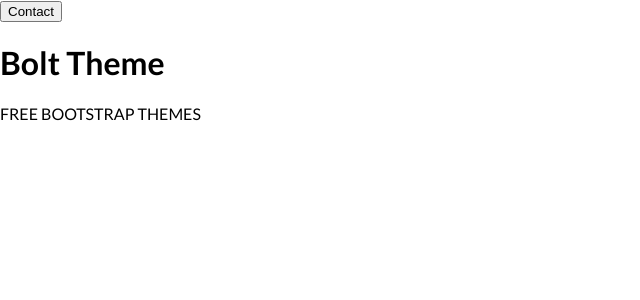
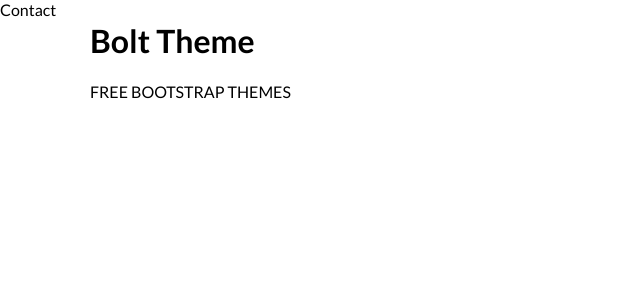
Before and after one commit to kanemototomoki/nest_and_next-todo, a Next.js app in the folder client/: page / in a window 1280 px wide. Shown: the top 300 px of the page, without its empty margins (0-640 px from the left). Built offline with nearby package versions, Linux system fonts and the light colour scheme.

Commit message:
update: fontAweSomeのアイコンが読み込めない!!

```diff
--- a/client/package.json
+++ b/client/package.json
@@ -8,6 +8,10 @@
     "start": "next start"
   },
   "dependencies": {
+    "@fortawesome/fontawesome-svg-core": "^1.2.32",
+    "@fortawesome/free-brands-svg-icons": "^5.15.1",
+    "@fortawesome/free-solid-svg-icons": "^5.15.1",
+    "@fortawesome/react-fontawesome": "^0.1.12",
     "next": "10.0.0",
     "react": "17.0.1",
     "react-dom": "17.0.1"
--- a/client/src/components/atoms/Button.tsx
+++ b/client/src/components/atoms/Button.tsx
@@ -4,8 +4,8 @@
 
 export default function Button({ text }: props) {
   return (
-    <button>
+    <a href="#">
       { text }
-    </button>
+    </a>
   )
 };
--- a/client/src/pages/_app.tsx
+++ b/client/src/pages/_app.tsx
@@ -1,6 +1,11 @@
+import { AppProps } from 'next/app';
 import '../styles/globals.css'
+import { library } from '@fortawesome/fontawesome-svg-core'
+import { fab } from '@fortawesome/free-brands-svg-icons'
 
-function MyApp({ Component, pageProps }) {
+library.add(fab);
+
+function MyApp({ Component, pageProps }: AppProps) {
   return <Component {...pageProps} />
 }
 
--- a/client/src/pages/index.tsx
+++ b/client/src/pages/index.tsx
@@ -1,17 +1,24 @@
 import Head from 'next/head'
 import styles from '../styles/Home.module.css'
+import { FontAwesomeIcon } from '@fortawesome/react-fontawesome';
 
 import MyButton from '@/components/atoms/Button';
 
 export default function Home() {
   return (
-    <div className={styles.container}>
+    <div>
       <Head>
-        <title>Bolt</title>
+        <title>Bolt - Free Bootstrap 3 Theme</title>
+        <meta name="description" content="This is my portfolio site." />
+        <meta name="viewport" content="initial-scale=1.0, width=device-width" />
+        <meta name="keyword" content="bolt, bootstrap, portfolio" />
         <link rel="icon" href="/favicon.ico" />
       </Head>
       <header className={styles.header}>
-        <MyButton text="Contact" />
+        <div className={`${styles.inner} ${styles['header-inner']}`}>
+          <FontAwesomeIcon icon={['fas', 'fa-bolt']} />
+          <MyButton text="Contact" />
+        </div>
       </header>
       <main className={styles.main}>
         <div className={styles.theme}>
--- a/client/src/styles/Home.module.css
+++ b/client/src/styles/Home.module.css
@@ -0,0 +1,16 @@
+
+.inner {
+  width: 1100px;
+  margin: 0 auto;
+}
+
+.header {
+  display: flex;
+  position: fixed;
+  top: 0;
+  left: 0;
+}
+
+.header-inner {
+
+}
```
Also changed, not shown: client/public/docs/add_alias.md (+2 -0 lines), client/public/docs/add_font-awesome.md (added, +3 -0 lines), 1 other file (tests, documents, lock files or other folders).
